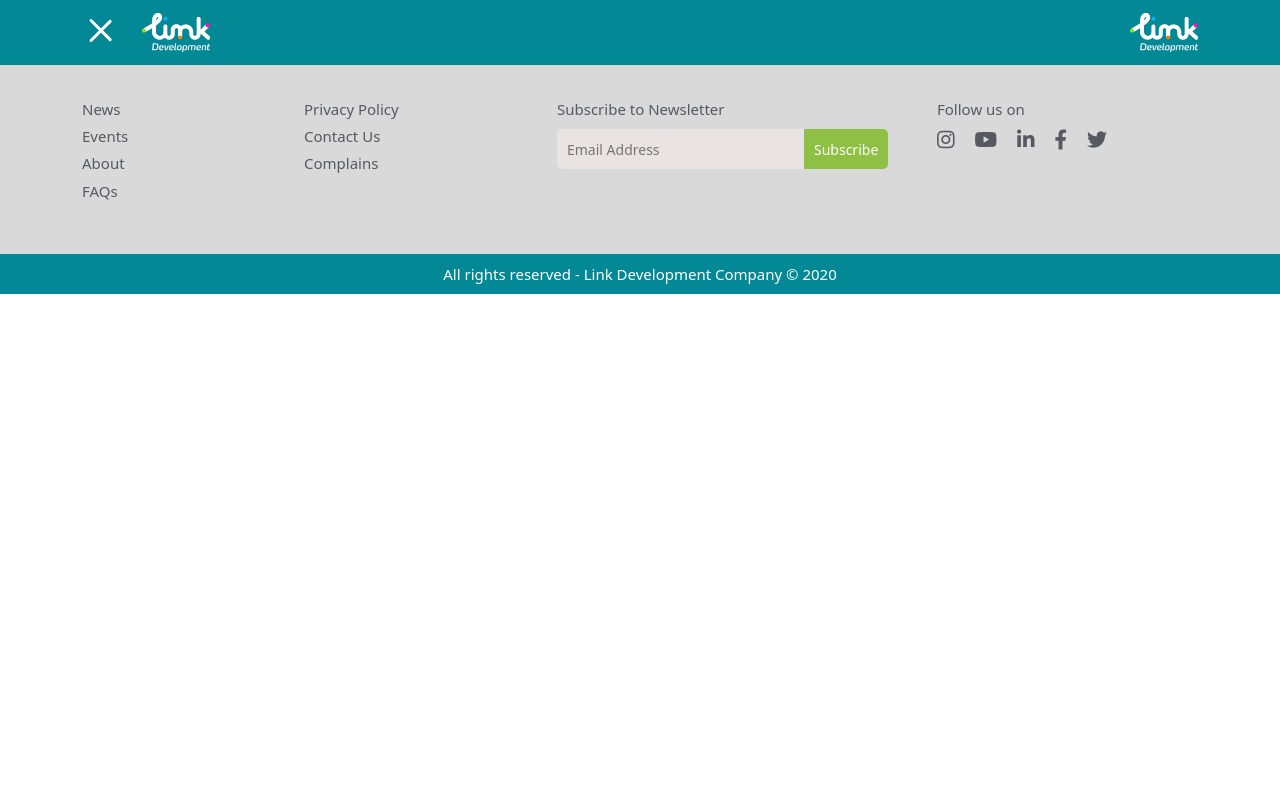
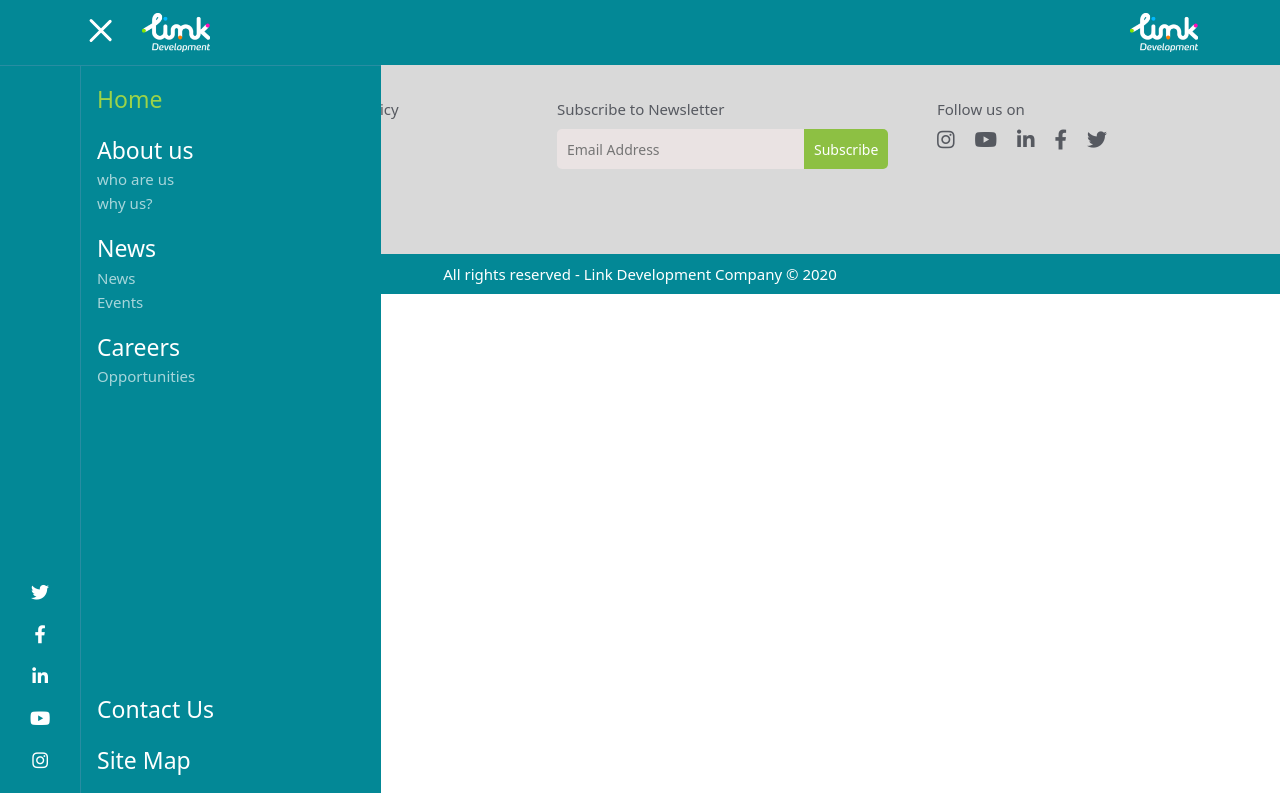
Before and after one commit to hussienkamalelden/linktask, a React (Create React App) app: page / in a window 1280 px wide. Both pictures are taken after a click on the element 97 px from the left and 32 px from the top of the page. Built offline with nearby package versions, Linux system fonts and the light colour scheme.

Commit message:
finished second phase in navbar (menu - dropdown menu - dropdown search)

```diff
--- a/src/assets/styles/variables.scss
+++ b/src/assets/styles/variables.scss
@@ -13,5 +13,7 @@ $fifthColor: #181c25;
 $sixthColor: #00b9ff;
 $seventhColor: #d9d9d9;
 $eighthColor: #eae3e3;
+$ninthColor: #288da2;
+$tenthColor: #2d717b;
 $regular-box-shadow: 0 0 10px #eae5ee;
 $transition-200ms: all 0.2s ease-in-out;
--- a/src/shared_components/navbar_component/navbar.jsx
+++ b/src/shared_components/navbar_component/navbar.jsx
@@ -1,6 +1,7 @@
 import React, { Component } from 'react';
 import "./navbar_style.scss"
 import logo from "../../assets/images/logo.png"
+import { Link } from 'react-router-dom';
 
 class Navbar extends Component {
     state = {}
@@ -35,7 +36,55 @@ class Navbar extends Component {
                                 </section>
                             </div>
                             <section className="dropdown-slide">
-
+                                <div className="dropdown-left">
+                                    <div className="dropdown-media">
+                                        <a className="social-links" href="#"><i className="icons fab fa-twitter"></i></a>
+                                        <a className="social-links" href="#"><i className="icons fab fa-facebook-f"></i></a>
+                                        <a className="social-links" href="#"><i className="icons fab fa-linkedin-in"></i></a>
+                                        <a className="social-links" href="#"><i className="icons fab fa-youtube"></i></a>
+                                        <a className="social-links" href="#"><i className="icons fab fa-instagram"></i></a>
+                                    </div>
+                                </div>
+                                <div className="dropdown-right">
+                                    {/* Start Top Section */}
+                                    <div className="dropdown-right-top">
+                                        <ul className="nav-dropdown-top-ul">
+                                            <li className="nav-dropdown-top-li"><a className="nav-dropdown-main-links nav-dropdown-links-active" href="#">Home</a></li>
+                                            <li className="nav-dropdown-top-li"><a className="nav-dropdown-main-links" href="#">About us</a>
+                                                <ul className="nav-dropdown-top-sub-ul">
+                                                    <li className="nav-dropdown-top-sub-li"><a href="#" className="nav-dropdown-main-sub-links">who are us</a></li>
+                                                    <li className="nav-dropdown-top-sub-li"><a href="#" className="nav-dropdown-main-sub-links">why us?</a></li>
+                                                </ul>
+                                            </li>
+                                            <li className="nav-dropdown-top-li"><a className="nav-dropdown-main-links" href="#">News</a>
+                                                <ul className="nav-dropdown-top-sub-ul">
+                                                    <li className="nav-dropdown-top-sub-li"><a href="#" className="nav-dropdown-main-sub-links">News</a></li>
+                                                    <li className="nav-dropdown-top-sub-li"><a href="#" className="nav-dropdown-main-sub-links">Events</a></li>
+                                                </ul>
+                                            </li>
+                                            <li className="nav-dropdown-top-li"><a className="nav-dropdown-main-links" href="#">Careers</a>
+                                                <ul className="nav-dropdown-top-sub-ul">
+                                                    <li className="nav-dropdown-top-sub-li"><a href="#" className="nav-dropdown-main-sub-links">Opportunities</a></li>
+                                                </ul>
+                                            </li>
+                                        </ul>
+                                    </div>
+                                    {/* End Top Section */}
+                                    {/* Start Search Section */}
+                                    <form className="search-box">
+                                        <input className="search inputs" type="search" name="search" placeholder="Search" />
+                                        <input className="submit inputs" type="submit" value="" />
+                                    </form>
+                                    {/* End Search Section */}
+                                    {/* Start Bottom Section */}
+                                    <div className="dropdown-right-bottom">
+                                        <ul className="nav-dropdown-bottom-ul">
+                                            <li className="nav-dropdown-bottom-li"><a className="nav-dropdown-main-links" href="#">Contact Us</a></li>
+                                            <li className="nav-dropdown-bottom-li"><a className="nav-dropdown-main-links" href="#">Site Map</a></li>
+                                        </ul>
+                                    </div>
+                                    {/* End Bottom Section */}
+                                </div>
                             </section>
                         </div>
                     </section>
--- a/src/shared_components/navbar_component/navbar_style.scss
+++ b/src/shared_components/navbar_component/navbar_style.scss
@@ -33,9 +33,141 @@
             top: 65px;
             transition: $transition-200ms;
             opacity: 0;
+            height: 91vh;
+            border-top: 1px solid $ninthColor;
+            @include flex(start, start, row, wrap);
+            .dropdown-left {
+                position: relative;
+                padding: 0 2.5rem;
+                height: 100%;
+                border-right: 1px solid $ninthColor;
+                .dropdown-media {
+                    position: absolute;
+                    left: 50%;
+                    bottom: 0;
+                    transform: translate(-50%, 0);
+                    .social-links {
+                        text-decoration: none;
+                        text-align: center;
+                        .icons {
+                            color: $whiteColor;
+                            font-size: 18px;
+                            margin-bottom: 1.5rem;
+                            transition: $transition-200ms;
+                            display: block;
+                            &:hover {
+                                color: $firstColor;
+                            }
+                        }
+                    }
+                }
+            }
+            .dropdown-right {
+                position: relative;
+                padding: 1rem;
+                height: 100%;
+                width: 300px;
+                .dropdown-right-top,
+                .dropdown-right-bottom {
+                    .nav-dropdown-top-ul,
+                    .nav-dropdown-bottom-ul,
+                    .nav-dropdown-top-sub-ul {
+                        list-style: none;
+                        padding: 0;
+                        margin: 0;
+                        .nav-dropdown-top-li,
+                        .nav-dropdown-bottom-li {
+                            margin-bottom: 1rem;
+                            .nav-dropdown-main-links,
+                            .nav-dropdown-main-sub-links,
+                            .nav-dropdown-main-links {
+                                color: $whiteColor;
+                                font-size: 23px;
+                                text-decoration: none;
+                                transition: $transition-200ms;
+                                &:hover {
+                                    color: $firstColorHover;
+                                }
+                            }
+                            .nav-dropdown-links-active {
+                                color: $firstColorHover;
+                            }
+                            .nav-dropdown-top-sub-ul {
+                                .nav-dropdown-top-sub-li {
+                                    .nav-dropdown-main-sub-links {
+                                        opacity: 0.65;
+                                        font-size: 15px;
+                                        &:hover {
+                                            opacity: 1;
+                                        }
+                                    }
+                                }
+                            }
+                        }
+                    }
+                }
+                .search-box {
+                    display: none;
+                    margin-top: 0.5rem;
+                    .inputs {
+                        border: none;
+                        outline: none;
+                        height: 40px;
+                        font-size: 14px;
+                    }
+                    .search {
+                        padding: 5px 10px;
+                        background-color: $tenthColor;
+                        border-radius: 5px 0 0 5px;
+                        width: 80%;
+                        color: white;
+                    }
+                    ::placeholder {
+                        color: $whiteColor;
+                        opacity: 0.5;
+                    }
+                    .submit {
+                        background-color: $tenthColor;
+                        border-radius: 0 5px 5px 0;
+                        transition: $transition-200ms;
+                        background-image: url("../../assets/images/search.png");
+                        background-position: 50%;
+                        background-repeat: no-repeat;
+                        background-size: 15px 15px;
+                        width: 20%;
+                        &:hover {
+                            background-color: $firstColorHover;
+                        }
+                    }
+                }
+                .dropdown-right-bottom {
+                    position: absolute;
+                    left: 0;
+                    bottom: 0;
+                    .nav-dropdown-bottom-ul {
+                        padding: 0 1rem;
+                    }
+                }
+            }
         }
         .dropdown-tog {
             opacity: 1;
         }
     }
 }
+// Start Media Query //
+@include media-breakpoint-down(md) {
+    .nav-holder {
+        .navbar {
+            .dropdown-slide {
+                .dropdown-right {
+                    width: 200px;
+                    .search-box {
+                        @include flex(start, left, row, nowrap);
+                    }
+                }
+            }
+        }
+    }
+}
+// End Media Query //
```
Also changed, not shown: src/assets/images/menu.png (deleted), src/assets/images/search.png (added).
